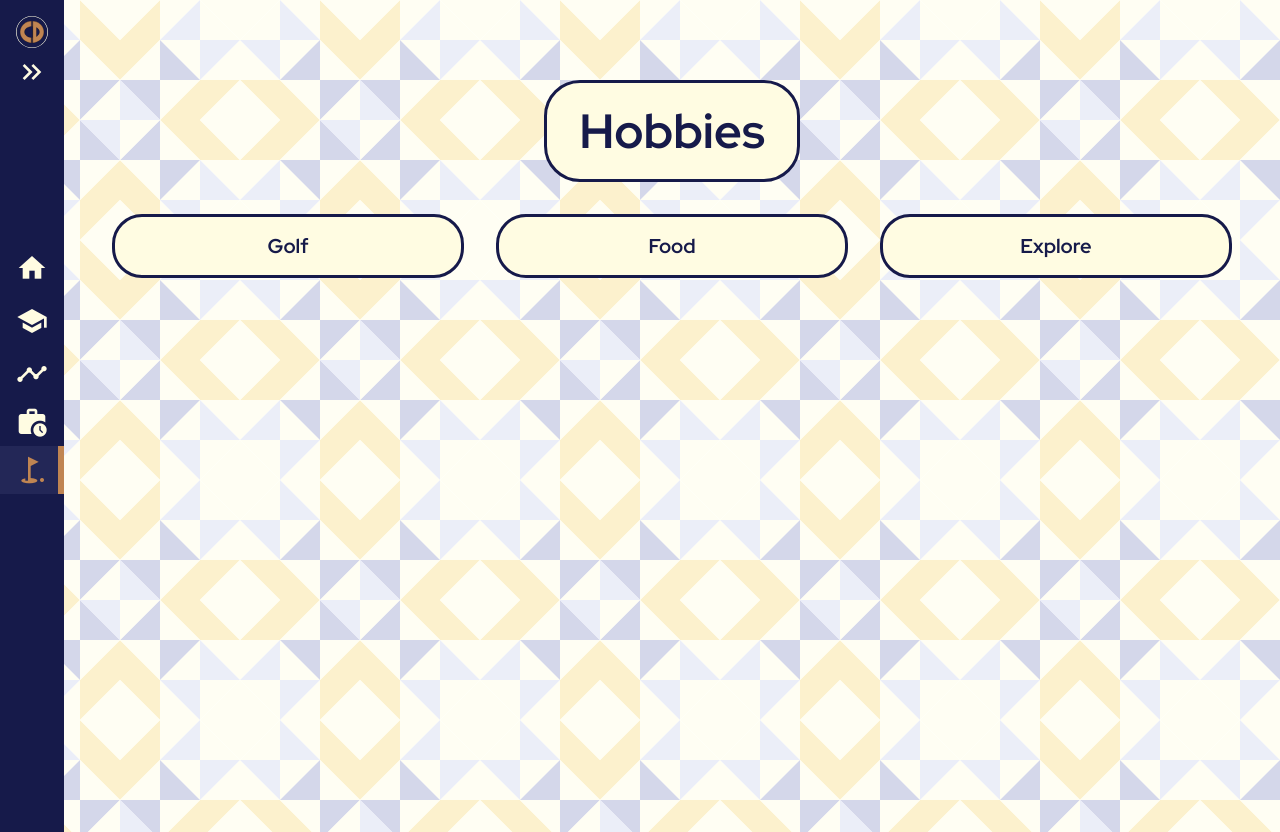
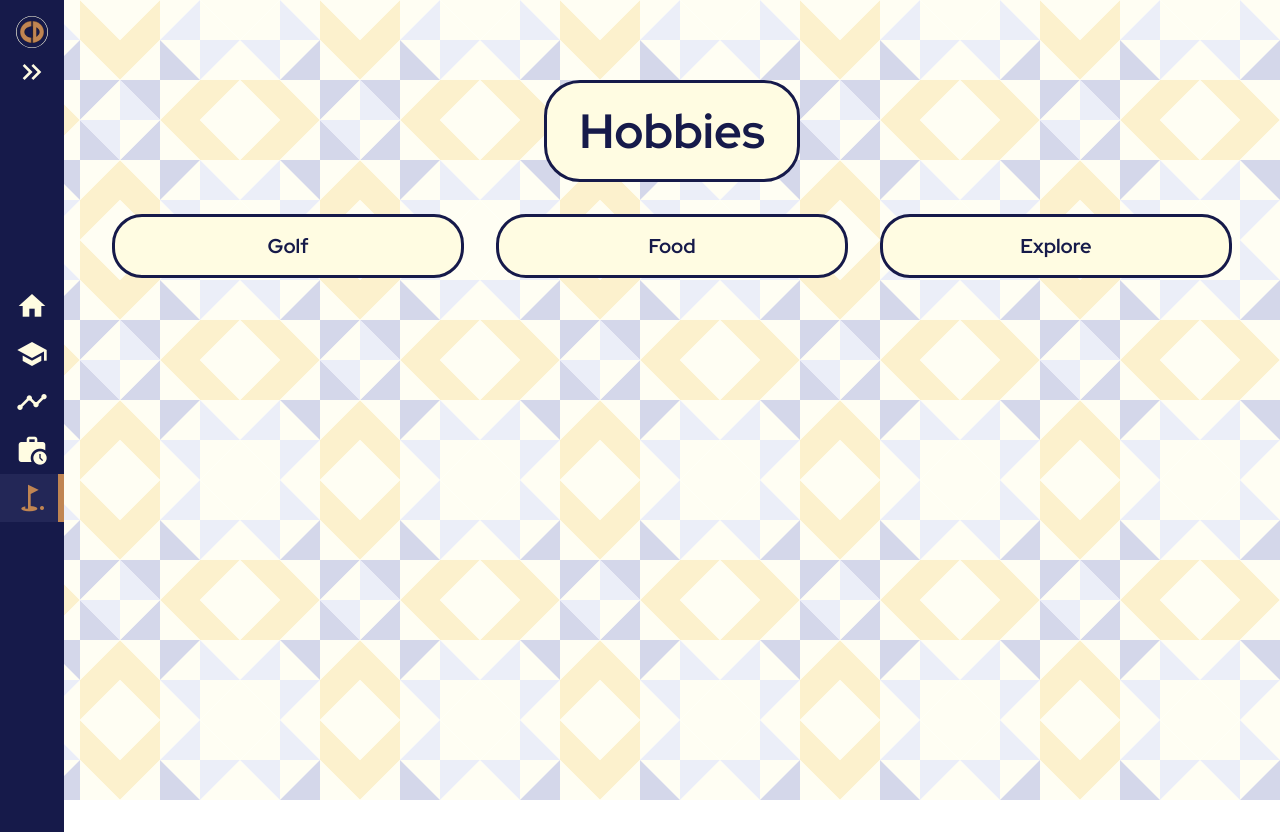
Before and after one commit to caledep/caledep.github.io, a Vue app: page /hobbies in a window 1280 px wide. After the commit the page ends 800 px from the top, so only its background shows below. Built offline with nearby package versions, Linux system fonts and the light colour scheme.

Commit message:
Change navigation style from scrolling to always static on sidebar. adjusted some stylings to accompany new changes

```diff
--- a/src/components/SidebarNav.vue
+++ b/src/components/SidebarNav.vue
@@ -3,13 +3,11 @@
     <div class="logo">
       <img src="../assets/images/cd_logo.svg" class="logo-icon" alt="vue" />
     </div>
-
     <div class="menu-toggle-wrap">
       <button class="menu-toggle" @click="ToggleMenu">
         <span class="material-icons">keyboard_double_arrow_right</span>
       </button>
     </div>
-
     <div class="menu">
       <router-link class="button" to="/">
         <span class="material-icons">home</span>
@@ -17,7 +15,7 @@
       </router-link>
       <router-link class="button" to="/education">
         <span class="material-icons">school</span>
-        <span class="text">Education & skills</span>
+        <span class="text">Education/Skills</span>
       </router-link>
       <router-link class="button" to="/timeline">
         <span class="material-icons">timeline</span>
@@ -34,30 +32,27 @@
     </div>
   </aside>
 </template>
-
 <script setup>
 import { ref } from 'vue';
-
 const is_expanded = ref(false);
-
 const ToggleMenu = () => {
   is_expanded.value = !is_expanded.value;
 };
 </script>
-
 <style lang="scss" scoped>
 aside {
   display: flex;
   flex-direction: column;
-  min-width: 2rem;
-  width: calc(2rem);
+  min-width: $pad;
+  width: calc($pad);
   min-height: 100vh;
   overflow-x: hidden;
   overflow-y: visible;
-  padding: 1rem;
+  padding: $pad_half;
   background-color: $primary;
   color: $light;
   transition: 0.4s ease-out;
+  position: fixed;
   .logo {
     display: flex;
     .button {
@@ -65,13 +60,13 @@ aside {
       text-decoration: none;
       transition: 0.4s ease-out;
       .logo-icon {
-        font-size: 2rem;
+        font-size: 32px;
         color: $light;
         transition: 0.4s ease-out;
       }
     }
     img {
-      width: 2rem;
+      width: $pad;
     }
     .text {
       opacity: 0;
@@ -82,47 +77,50 @@ aside {
       }
     }
   }
-
   .menu-toggle-wrap {
     display: flex;
     justify-content: flex-end;
-    margin-bottom: 4rem;
+    margin-bottom: $pad_double;
     position: relative;
-    top: 0.5rem;
+    top: $pad_quart;
     transition: 0.4s ease-out;
     .menu-toggle {
       transition: 0.4s ease-out;
       .material-icons {
-        font-size: 2rem;
+        font-size: 32px;
         color: $light;
         transition: 0.4s ease-out;
       }
       &:hover {
         .material-icons {
           color: $dark-alt;
-          transform: translateX(0.3rem);
+          transform: translateX(5px);
         }
       }
     }
   }
-
   .button .text {
     opacity: 0;
     transition: 0.5s ease-out;
+    flex-wrap: nowrap;
   }
-
   .menu {
-    margin: 0 -1rem;
+    display: flex;
+    flex-direction: column;
+    margin: 0 -16px;
     justify-content: center;
-    padding-top: 6rem;
+    padding-bottom: 160px;
+    flex-grow: 1;
     .button {
       display: flex;
       align-items: center;
       text-decoration: none;
-      padding: 0.5rem 1rem;
+      flex-wrap: nowrap;
+
+      padding: $pad_quart $pad_half;
       transition: 0.4s ease-out;
       .material-icons {
-        font-size: 2rem;
+        font-size: 32px;
         color: $light;
         transition: 0.4s ease-out;
       }
@@ -143,12 +141,11 @@ aside {
       }
     }
   }
-
   &.is_expanded {
     min-width: $sidebar-width;
     width: $sidebar-width;
     .menu-toggle-wrap {
-      top: -2.25rem;
+      top: -36px;
       .menu-toggle {
         transform: rotate(-180deg);
       }
@@ -163,19 +160,17 @@ aside {
       }
       .button {
         .logo-icon {
-          margin-right: 1rem;
+          margin-right: $pad_half;
         }
       }
     }
     .button {
       .material-icons {
-        margin-right: 1rem;
+        margin-right: $pad_half;
       }
     }
   }
-
   @media (max-width: $media_width) {
-    position: fixed;
     z-index: 99;
     height: 100%;
   }
--- a/src/styles/global.scss
+++ b/src/styles/global.scss
@@ -29,10 +29,10 @@ main {
   display: flex;
   flex-direction: column;
   padding: $pad;
+  padding-left: 96px;
   padding-top: $pad_double;
   max-width: 1440px;
   @media (max-width: $media_width) {
-    padding-left: 96px;
     padding-right: $pad;
     width: fit-content;
     li {
```
